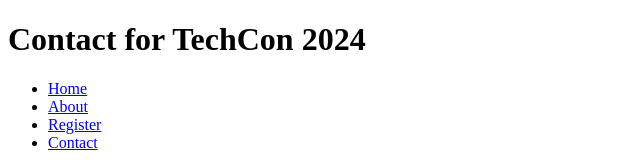
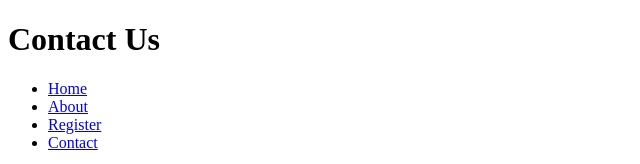
Before and after one commit to arhnita/TechCon_HTML, a plain HTML site: page techcon_website/contact.html in a window 1280 px wide. Shown: the top 164 px of the page, without its empty margins (0-640 px from the left). Drawn offline with Linux system fonts and the light colour scheme.

Commit message:
task 4 header text

```diff
--- a/techcon_website/contact.html
+++ b/techcon_website/contact.html
@@ -9,7 +9,7 @@
 
 <body>
     <header>
-        <h1>Contact for TechCon 2024</h1>
+        <h1>Contact Us</h1>
         <nav>
             <ul>
                 <li><a href="index.html">Home</a></li>
```
